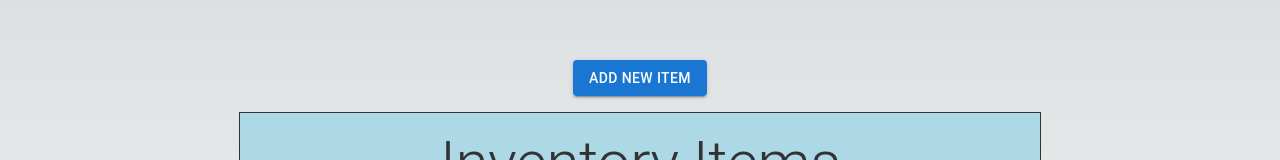
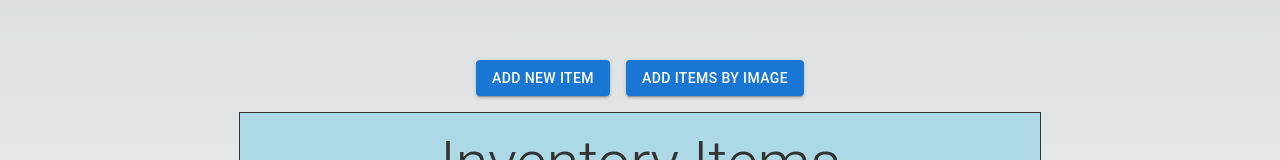
Before and after one commit to MorrisrCodes/Inventory-Management-System, a Next.js app: page / in a window 1280 px wide. Shown: the part 113-273 px from the top of the page. Built offline with nearby package versions, Linux system fonts and the light colour scheme; no server answers; the database is empty.

Commit message:
added button for adding by image

```diff
--- a/app/page.js
+++ b/app/page.js
@@ -106,11 +106,20 @@ export default function Home() {
               </Stack>
           </Box>
         </Modal>
-      <Button variant='contained' onClick={()=>{
-        handleOpen();
-      }}>
-        Add New Item
-      </Button>
+      <Box
+        display='flex'
+        gap={2}>
+          <Button variant='contained' onClick={()=>{
+            handleOpen();
+          }}>
+            Add New Item
+          </Button>
+          <Button variant='contained' onClick={()=>{
+            handleOpen();
+          }}>
+            Add Items by Image
+          </Button>
+      </Box>
       <Box border ='1px solid #333'>
        <Box
         width = '800px'
```
